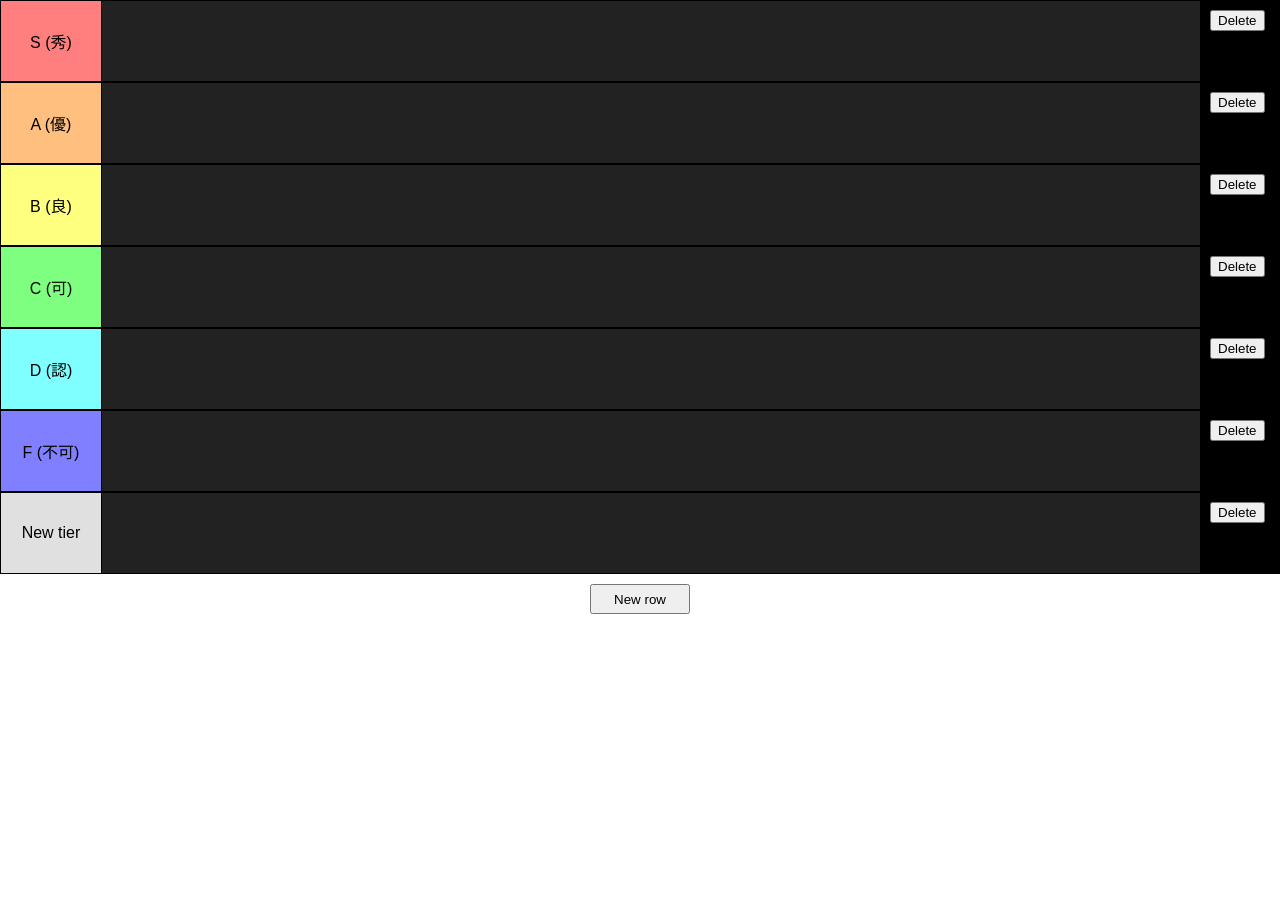
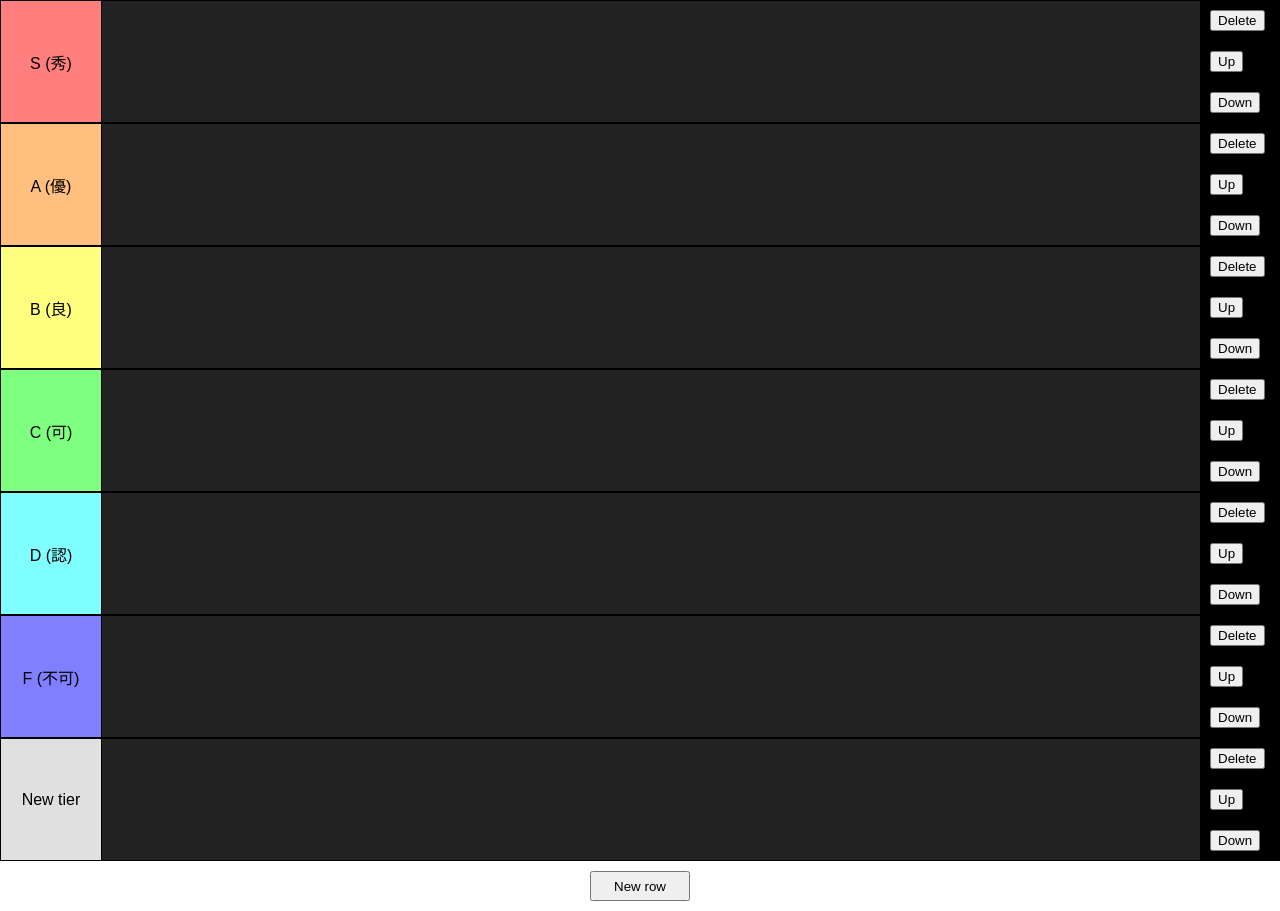
Before and after one commit to agatemosu/tierl, a plain HTML site: page index.html in a window 1280 px wide. Both pictures are taken after a click on the button "New row". Before the commit the page ends 800 px from the top, so only its background shows below. Drawn offline with Linux system fonts and the light colour scheme.

Commit message:
move also wip

```diff
--- a/index.html
+++ b/index.html
@@ -14,7 +14,9 @@
             </div>
             <div class="dark-row"></div>
             <div class="tier-settings">
-                <button class="delete-button" onclick="deleteRow(this)">Delete</button>
+                <button class="action-button" onclick="deleteRow(this)">Delete</button>
+                <button class="action-button" onclick="moveRow(this, -1)">Up</button>
+                <button class="action-button" onclick="moveRow(this, 1)">Down</button>
             </div>
         </div>
 
@@ -24,7 +26,9 @@
             </div>
             <div class="dark-row"></div>
             <div class="tier-settings">
-                <button class="delete-button" onclick="deleteRow(this)">Delete</button>
+                <button class="action-button" onclick="deleteRow(this)">Delete</button>
+                <button class="action-button" onclick="moveRow(this, -1)">Up</button>
+                <button class="action-button" onclick="moveRow(this, 1)">Down</button>
             </div>
         </div>
 
@@ -34,7 +38,9 @@
             </div>
             <div class="dark-row"></div>
             <div class="tier-settings">
-                <button class="delete-button" onclick="deleteRow(this)">Delete</button>
+                <button class="action-button" onclick="deleteRow(this)">Delete</button>
+                <button class="action-button" onclick="moveRow(this, -1)">Up</button>
+                <button class="action-button" onclick="moveRow(this, 1)">Down</button>
             </div>
         </div>
 
@@ -44,7 +50,9 @@
             </div>
             <div class="dark-row"></div>
             <div class="tier-settings">
-                <button class="delete-button" onclick="deleteRow(this)">Delete</button>
+                <button class="action-button" onclick="deleteRow(this)">Delete</button>
+                <button class="action-button" onclick="moveRow(this, -1)">Up</button>
+                <button class="action-button" onclick="moveRow(this, 1)">Down</button>
             </div>
         </div>
 
@@ -54,7 +62,9 @@
             </div>
             <div class="dark-row"></div>
             <div class="tier-settings">
-                <button class="delete-button" onclick="deleteRow(this)">Delete</button>
+                <button class="action-button" onclick="deleteRow(this)">Delete</button>
+                <button class="action-button" onclick="moveRow(this, -1)">Up</button>
+                <button class="action-button" onclick="moveRow(this, 1)">Down</button>
             </div>
         </div>
 
@@ -64,7 +74,9 @@
             </div>
             <div class="dark-row"></div>
             <div class="tier-settings">
-                <button class="delete-button" onclick="deleteRow(this)">Delete</button>
+                <button class="action-button" onclick="deleteRow(this)">Delete</button>
+                <button class="action-button" onclick="moveRow(this, -1)">Up</button>
+                <button class="action-button" onclick="moveRow(this, 1)">Down</button>
             </div>
         </div>
     </main>
--- a/script.js
+++ b/script.js
@@ -37,12 +37,28 @@ function addRow() {
     settingsDiv.className = "tier-settings";
 
     const deleteButton = document.createElement("button");
-    deleteButton.className = "delete-button";
+    deleteButton.className = "action-button";
     deleteButton.textContent = "Delete";
     deleteButton.onclick = function () {
         deleteRow(this);
     };
     settingsDiv.appendChild(deleteButton);
+
+    const upButton = document.createElement("button");
+    upButton.className = "action-button";
+    upButton.textContent = "Up";
+    upButton.onclick = function () {
+        moveRow(this, -1);
+    };
+    settingsDiv.appendChild(upButton);
+
+    const downButton = document.createElement("button");
+    downButton.className = "action-button";
+    downButton.textContent = "Down";
+    downButton.onclick = function () {
+        moveRow(this, 1);
+    };
+    settingsDiv.appendChild(downButton);
 
 
     newRow.appendChild(tierNameDiv);
@@ -54,3 +70,14 @@ function addRow() {
 function deleteRow(element) {
     element.parentNode.parentNode.remove();
 }
+
+function moveRow(button, direction) {
+    const row = button.parentNode.parentNode;
+
+    const currentIndex = Array.from(row.parentNode.children).indexOf(row);
+    const newIndex = currentIndex + direction;
+
+    if (newIndex >= 0) {
+        row.parentNode.insertBefore(row, row.parentNode.children[newIndex + (direction === 1 ? 1 : 0)]);
+    }
+}
--- a/styles.css
+++ b/styles.css
@@ -48,7 +48,7 @@ button {
     margin: 10px;
 }
 
-.delete-button {
+.action-button {
     width: auto;
     height: auto;
 }
```
